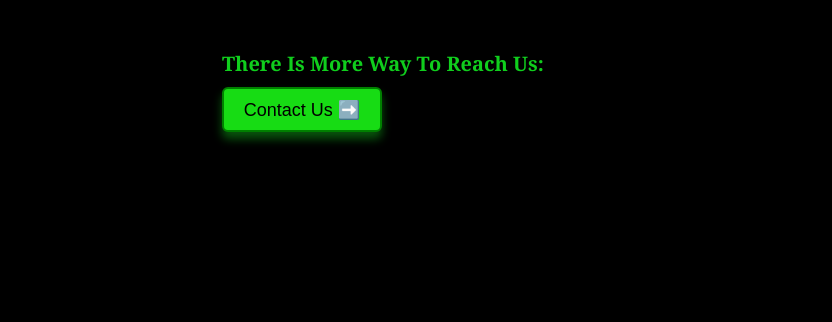
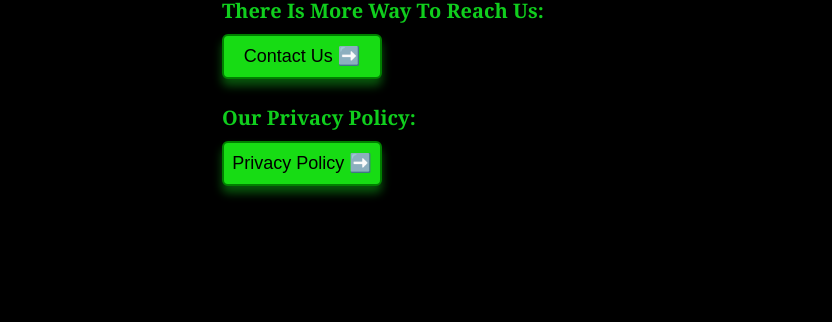
Before and after one commit to redhulk128/redhulk128.github.io, a plain HTML site: page index.html in a window 1280 px wide. Shown: the part 3907-4229 px from the top of the page, 448-1280 px from the left. Drawn offline with nearby package versions, Linux system fonts and the light colour scheme.

Commit message:
redhulk.in

```diff
--- a/index.html
+++ b/index.html
@@ -516,6 +516,14 @@
                             <button type="submit"> Contact Us ➡️</button>
                         </div>
                     </form>
+                    <br>
+                    <div class="text" style="font-family:Cambria, Cochin, Georgia, Times, 'Times New Roman', serif;">
+                        Our Privacy Policy:</div>
+                    <form action="./privacy-policy" target="_blank">
+                        <div class="button-area">
+                            <button type="submit"> Privacy Policy ➡️</button>
+                        </div>
+                    </form>
                 </div>
             </div>
         </div>
```
